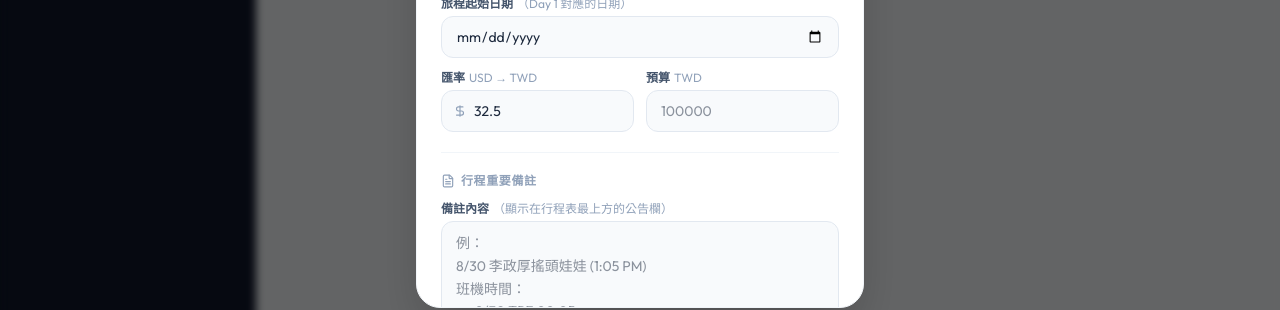
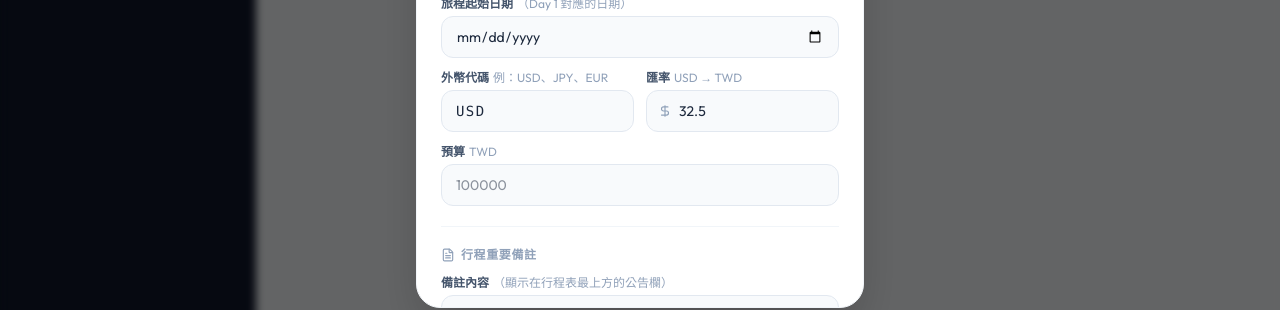
Before and after one commit to jo-workspace/2026-la-trip, a Next.js app: page /trip/1 in a window 1280 px wide. Both pictures are taken after a click on the button 1232 px from the left and 28 px from the top of the page. Shown: the part 408-718 px from the top of the page. Built offline with nearby package versions, Linux system fonts and the light colour scheme; no server answers; the database is empty.

Commit message:
fix: settings read with explicit columns; add foreignCurrency field; fix trips update; dynamic fx label

```diff
--- a/src/app/trip/[id]/page.tsx
+++ b/src/app/trip/[id]/page.tsx
@@ -84,6 +84,7 @@ export default function TripPage({ params }: PageProps) {
     tripNote: '',
     startDate: '',
     budgetTwd: 0,
+    foreignCurrency: 'USD',
     tripTitle: '',
     tripDates: '',
   });
@@ -482,6 +483,7 @@ export default function TripPage({ params }: PageProps) {
         fxRate={tripData.fxRate}
         budgetTwd={tripData.budgetTwd || 0}
         tripNote={tripData.tripNote}
+        foreignCurrency={tripData.foreignCurrency || 'USD'}
       />
 
       <LightboxModal imageUrl={lightboxUrl} onClose={() => setLightboxUrl(null)} />
--- a/src/components/modals/SettingsModal.tsx
+++ b/src/components/modals/SettingsModal.tsx
@@ -15,6 +15,7 @@ interface SettingsModalProps {
   fxRate: number;
   budgetTwd: number;
   tripNote: string;
+  foreignCurrency: string;
 }
 
 export const SettingsModal: React.FC<SettingsModalProps> = ({
@@ -28,6 +29,7 @@ export const SettingsModal: React.FC<SettingsModalProps> = ({
   fxRate,
   budgetTwd,
   tripNote,
+  foreignCurrency,
 }) => {
   const [title, setTitle] = useState('');
   const [dates, setDates] = useState('');
@@ -35,6 +37,7 @@ export const SettingsModal: React.FC<SettingsModalProps> = ({
   const [rate, setRate] = useState('');
   const [budget, setBudget] = useState('');
   const [note, setNote] = useState('');
+  const [currency, setCurrency] = useState('USD');
   const [isSaving, setIsSaving] = useState(false);
   const [error, setError] = useState('');
 
@@ -47,9 +50,10 @@ export const SettingsModal: React.FC<SettingsModalProps> = ({
       setRate(fxRate ? String(fxRate) : '');
       setBudget(budgetTwd ? String(budgetTwd) : '');
       setNote(tripNote || '');
+      setCurrency(foreignCurrency || 'USD');
       setError('');
     }
-  }, [isOpen, tripTitle, tripDates, startDate, fxRate, budgetTwd, tripNote]);
+  }, [isOpen, tripTitle, tripDates, startDate, fxRate, budgetTwd, tripNote, foreignCurrency]);
 
   if (!isOpen) return null;
 
@@ -65,6 +69,7 @@ export const SettingsModal: React.FC<SettingsModalProps> = ({
         fxRate: rate ? parseFloat(rate) : 32.5,
         budgetTwd: budget ? parseInt(budget, 10) : 0,
         tripNote: note,
+        foreignCurrency: currency.trim().toUpperCase() || 'USD',
       });
       onSaved();
       onClose();
@@ -156,8 +161,23 @@ export const SettingsModal: React.FC<SettingsModalProps> = ({
               <div className="grid grid-cols-2 gap-3">
                 <div>
                   <label className="block text-xs font-bold text-slate-600 mb-1">
+                    外幣代碼
+                    <span className="text-slate-400 font-normal ml-1">例：USD、JPY、EUR</span>
+                  </label>
+                  <input
+                    type="text"
+                    value={currency}
+                    onChange={(e) => setCurrency(e.target.value.toUpperCase())}
+                    placeholder="USD"
+                    maxLength={5}
+                    className="w-full bg-slate-50 border border-slate-200 text-sm px-3.5 py-2.5 rounded-xl outline-none focus:ring-2 focus:ring-slate-900 focus:bg-white transition-all font-mono tracking-widest"
+                  />
+                </div>
+
+                <div>
+                  <label className="block text-xs font-bold text-slate-600 mb-1">
                     匯率
-                    <span className="text-slate-400 font-normal ml-1">USD → TWD</span>
+                    <span className="text-slate-400 font-normal ml-1">{currency || 'USD'} → TWD</span>
                   </label>
                   <div className="relative">
                     <DollarSign className="absolute left-3 top-1/2 -translate-y-1/2 w-3.5 h-3.5 text-slate-400" />
@@ -170,6 +190,7 @@ export const SettingsModal: React.FC<SettingsModalProps> = ({
                       placeholder="32.5"
                       className="w-full bg-slate-50 border border-slate-200 text-sm pl-8 pr-3.5 py-2.5 rounded-xl outline-none focus:ring-2 focus:ring-slate-900 focus:bg-white transition-all"
                     />
+                  </div>
                 </div>
               </div>
 
@@ -186,7 +207,6 @@ export const SettingsModal: React.FC<SettingsModalProps> = ({
                   placeholder="100000"
                   className="w-full bg-slate-50 border border-slate-200 text-sm px-3.5 py-2.5 rounded-xl outline-none focus:ring-2 focus:ring-slate-900 focus:bg-white transition-all"
                 />
-                </div>
               </div>
             </div>
 
--- a/src/lib/supabase-client.ts
+++ b/src/lib/supabase-client.ts
@@ -106,8 +106,15 @@ export async function getAllData(bypassCache = false, tripId = 'la-2026'): Promi
       supabase.from('packing_items').select('*').eq('trip_id', tripId).order('created_at', { ascending: true }),
       supabase.from('expense_items').select('*').eq('trip_id', tripId).order('created_at', { ascending: true }),
       supabase.from('shopping_items').select('*').eq('trip_id', tripId).order('created_at', { ascending: true }),
-      supabase.from('trip_settings').select('*').eq('trip_id', tripId).maybeSingle(),
-      supabase.from('trips').select('title, dates').eq('id', tripId).maybeSingle(),
+      // 明確列出欄位名，避免 Supabase schema cache 未刷新導致新欄位漏讀
+      supabase.from('trip_settings')
+        .select('trip_id, budget_twd, fx_rate, start_date, trip_note, foreign_currency')
+        .eq('trip_id', tripId)
+        .limit(1),
+      supabase.from('trips')
+        .select('title, dates')
+        .eq('id', tripId)
+        .limit(1),
     ]);
 
     const itinerary: ItineraryItem[] = (itineraryRes.data || []).map((row, idx) => ({
@@ -167,12 +174,17 @@ export async function getAllData(bypassCache = false, tripId = 'la-2026'): Promi
       isDone: !!(row.Done ?? row.Is_Done ?? row.is_done ?? row.bought ?? false),
     }));
 
-    const fxRate = settingsRes.data?.fx_rate ? Number(settingsRes.data.fx_rate) : 32.5;
-    const startDate = settingsRes.data?.start_date || '';
-    const budgetTwd = settingsRes.data?.budget_twd ? Number(settingsRes.data.budget_twd) : 0;
-    const tripNote = settingsRes.data?.trip_note || '';
-    const tripTitle = tripRes.data?.title || tripId;
-    const tripDates = tripRes.data?.dates || '';
+    // settingsRes / tripRes 現在回傳 array（.limit(1)），取第一筆
+    const settingsData = settingsRes.data?.[0] ?? null;
+    const tripData = tripRes.data?.[0] ?? null;
+
+    const fxRate = settingsData?.fx_rate ? Number(settingsData.fx_rate) : 32.5;
+    const startDate = settingsData?.start_date || '';
+    const budgetTwd = settingsData?.budget_twd ? Number(settingsData.budget_twd) : 0;
+    const tripNote = settingsData?.trip_note || '';
+    const foreignCurrency = settingsData?.foreign_currency || 'USD';
+    const tripTitle = tripData?.title || tripId;
+    const tripDates = tripData?.dates || '';
 
     return {
       itinerary,
@@ -184,6 +196,7 @@ export async function getAllData(bypassCache = false, tripId = 'la-2026'): Promi
       tripNote,
       startDate,
       budgetTwd,
+      foreignCurrency,
       tripTitle,
       tripDates,
     };
@@ -199,6 +212,7 @@ export async function getAllData(bypassCache = false, tripId = 'la-2026'): Promi
       tripNote: '',
       startDate: '',
       budgetTwd: 0,
+      foreignCurrency: 'USD',
       tripTitle: '',
       tripDates: '',
     };
@@ -213,6 +227,7 @@ export async function updateTripSettings(
     fxRate?: number;
     budgetTwd?: number;
     tripNote?: string;
+    foreignCurrency?: string;
     title?: string;
     dates?: string;
   }
@@ -223,6 +238,7 @@ export async function updateTripSettings(
     fx_rate: settings.fxRate ?? 32.5,
     budget_twd: settings.budgetTwd ?? 0,
     trip_note: settings.tripNote ?? '',
+    foreign_currency: settings.foreignCurrency ?? 'USD',
   };
 
   const { data: existing } = await supabase
--- a/src/types/trip.ts
+++ b/src/types/trip.ts
@@ -59,8 +59,9 @@ export interface AllTripData {
   shopping: ShoppingItem[];
   fxRate: number;
   tripNote: string;
-  startDate?: string;   // YYYY-MM-DD，旅程起始日，用於自動計算每天日期
-  budgetTwd?: number;   // 總預算（台幣）
-  tripTitle?: string;   // 旅程名稱（from trips table）
-  tripDates?: string;   // 旅程日期顯示（from trips table）
+  startDate?: string;     // YYYY-MM-DD，旅程起始日，用於自動計算每天日期
+  budgetTwd?: number;     // 總預算（台幣）
+  tripTitle?: string;     // 旅程名稱（from trips table）
+  tripDates?: string;     // 旅程日期顯示（from trips table）
+  foreignCurrency?: string; // 外幣代碼，例如 USD / JPY / EUR
 }
```
Lines whose indentation alone changed are shown as unchanged.
